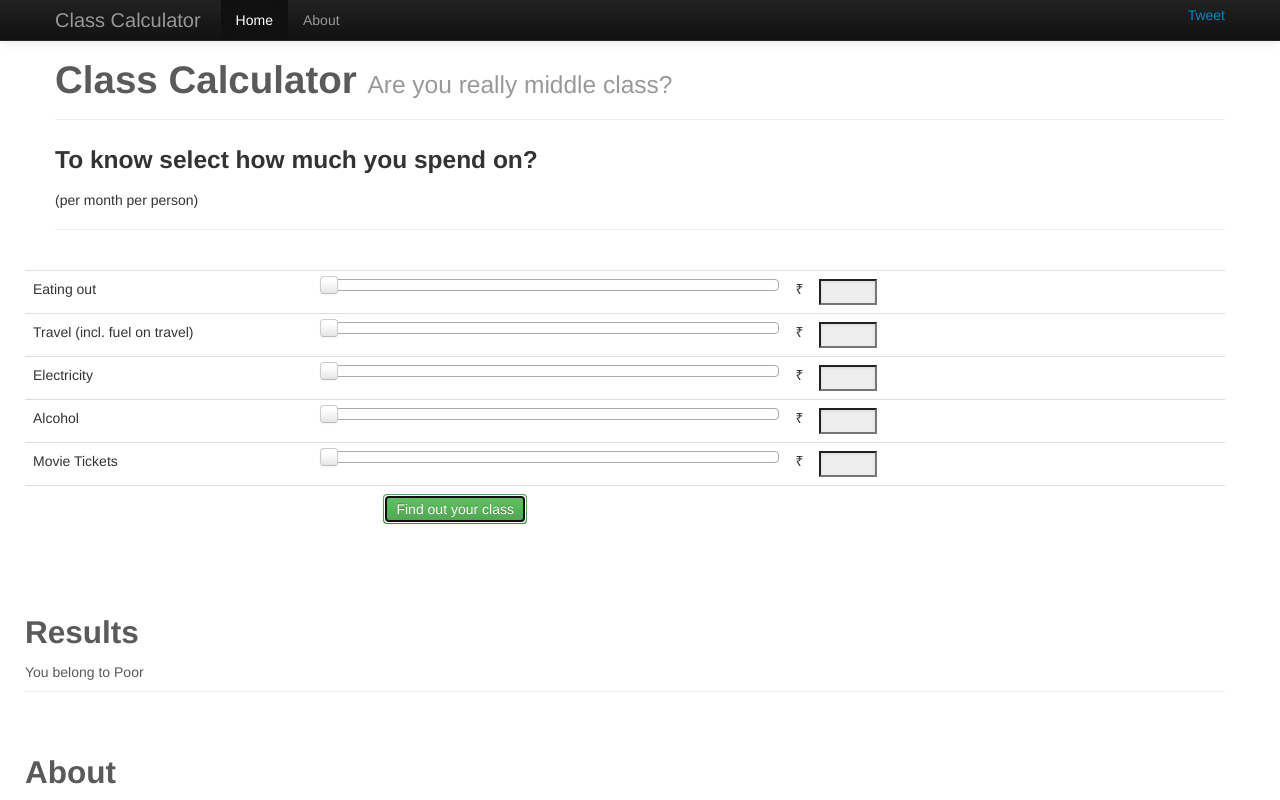
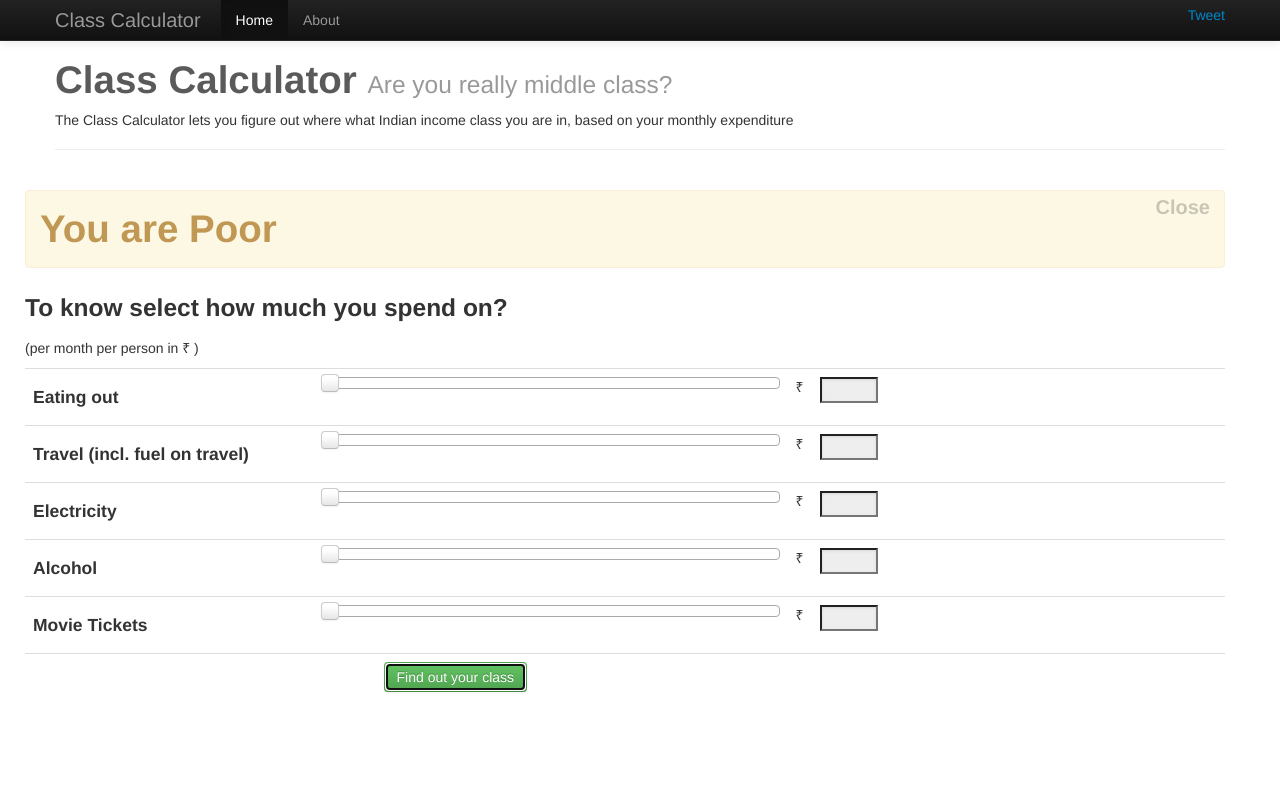
Before and after one commit to thejeshgn/classcalc, a plain HTML site: page index.html in a window 1280 px wide. Both pictures are taken after a click on the button "Find out your class". Shown: the top 800 px of the page. Drawn offline with Linux system fonts and the light colour scheme.

Commit message:
almost complete

```diff
--- a/index.html
+++ b/index.html
@@ -72,44 +72,48 @@
 
         <div class="container">
             <div class="page-header">
-                <div class="page-header">
-                  <h1>Class Calculator <small>Are you really middle class?</small></h1>
-                </div>
+              <h1>Class Calculator <small>Are you really middle class?</small></h1>
+              <p>The Class Calculator lets you figure out where what Indian income class you are in, based on your monthly expenditure</p>
+            </div>
+            <div class="row">
+                <div class=".col-md-4">&nbsp;</div>
+                <div class=".col-md-6">
 
-                <h3>To know select how much you spend on?</h3>
-                <p class="bg-primary">(per month per person)</p>
-            </div>
-            <div class="row"><div class=".col-md-2">&nbsp;</div><div class=".col-md-8">
+                            <div class="alert alert-warning" role="alert" id="results">
+                              <button type="button" class="close"><span onclick="hideMsg()" class="sr-only">Close</span></button>
+                              <div id="result_text"></div>
+                            </div>
 
-
+                                <h3>To know select how much you spend on?</h3>
+                                <p>(per month per person in ₹ )</p>
                             <div class="table-responsive">
                                 <table class="table table-hover"  border=0>
                                 <tr>
-                                    <td width="25%">Eating out</td>
+                                    <td width="25%"><h4>Eating out</h4></td>
                                     <td width="40%"><div length="90%" id="h-slider1" class="primary"></div></td>
                                     <td width="1%">₹</td><td width="5%"><input id="h-slider1-amount" value="" readonly style="width:50px;" /></td>
                                     <td width="30%">&nbsp;</td>
                                 </tr>
                                 <tr>
-                                    <td width="25%">Travel (incl. fuel on travel)</td>
+                                    <td width="25%"><h4>Travel (incl. fuel on travel)</h4></td>
                                     <td width="40%"><div length="90%" id="h-slider2" class="primary"></div></td>
                                     <td width="1%">₹</td><td width="5%"><input id="h-slider2-amount" value="" readonly style="width:50px;" /></td>
                                     <td width="30%">&nbsp;</td>
                                 </tr>
                                 <tr>
-                                    <td width="25%">Electricity</td>
+                                    <td width="25%"><h4>Electricity</h4></td>
                                     <td width="40%"><div length="90%" id="h-slider3" class="primary"></div></td>
                                     <td width="1%">₹</td><td width="5%"><input id="h-slider3-amount" value="" readonly style="width:50px;" /></td>
                                     <td width="30%">&nbsp;</td>
                                 </tr>
                                 <tr>
-                                    <td width="25%">Alcohol</td>
+                                    <td width="25%"><h4>Alcohol</h4></td>
                                     <td width="40%"><div length="90%" id="h-slider4" class="primary"></div></td>
                                     <td width="1%">₹</td><td width="5%"><input id="h-slider4-amount" value="" readonly style="width:50px;" /></td>
                                     <td width="30%">&nbsp;</td>
                                 </tr>
                                 <tr>
-                                    <td width="25%">Movie Tickets</td>
+                                    <td width="25%"><h4>Movie Tickets</h4></td>
                                     <td width="40%"><div length="90%" id="h-slider5" class="primary"></div></td>
                                     <td width="1%">₹</td><td width="5%"><input id="h-slider5-amount" value="" readonly style="width:50px;" /></td>
                                     <td width="30%">&nbsp;</td>
@@ -124,21 +128,6 @@
 
 
             </div>
-            <div class="row" id="results_row" >
-                <section id="results">
-                    <div class="page-header">
-                            <h2>Results</h2>
-                            <div id="result_text">You are </div>
-                    </div>
-                </section>
-            </div>
-            <div class="row">
-            <section id="about">
-                <div class="page-header">
-                        <h2>About</h2>
-                </div>
-            </section>
-            </div>
 
 
 
@@ -152,7 +141,7 @@
 <footer class="footer">
     <div class="container">
         <ul class="footer-links">
-            <li><a href="http://addyosmani.com/blog/">Data</a></li>
+            <li><a href="#">Credits</a></li>
             <li class="muted">&middot;</li>
             <li> <a rel="license" href="http://creativecommons.org/licenses/by-nc-sa/4.0/"><img alt="Creative Commons License" style="border-width:0" src="https://i.creativecommons.org/l/by-nc-sa/4.0/80x15.png" /></a></li>
         </ul>
@@ -207,7 +196,7 @@ $('#h-slider5').slider({
     }
 });
 
-$("#results_row").hide();
+$("#results").hide();
 
 //eating, travel, ecity, alchol
 var majorArray = [[0,305,451,558,2050],[0,80,142,195,522],[0,60,84,99,187],[0,511,560,709,1000],[0,30,40,55,117]];
@@ -227,6 +216,9 @@ function whichSection(val, cat){
     }
     return 4;
 
+}
+function hideMsg(){
+    $("#results").hide("slow");
 }
 
 function caluculate(){
@@ -250,9 +242,15 @@ function caluculate(){
         social_class="Super Rich";
     }
     //alert(social_class);
-    msg = "You belong to "+social_class;
+    msg = "<h1>You are "+social_class+"</h1>";
     $("#result_text").html(msg);
-    $("#results_row").show();
+    $("#results").show("slow");
+
+$(document).ready(function(){
+        $('html,body').animate({scrollTop: $(this).offset().top}, 800);
+});
+
+
 }
 
 </script>
```
